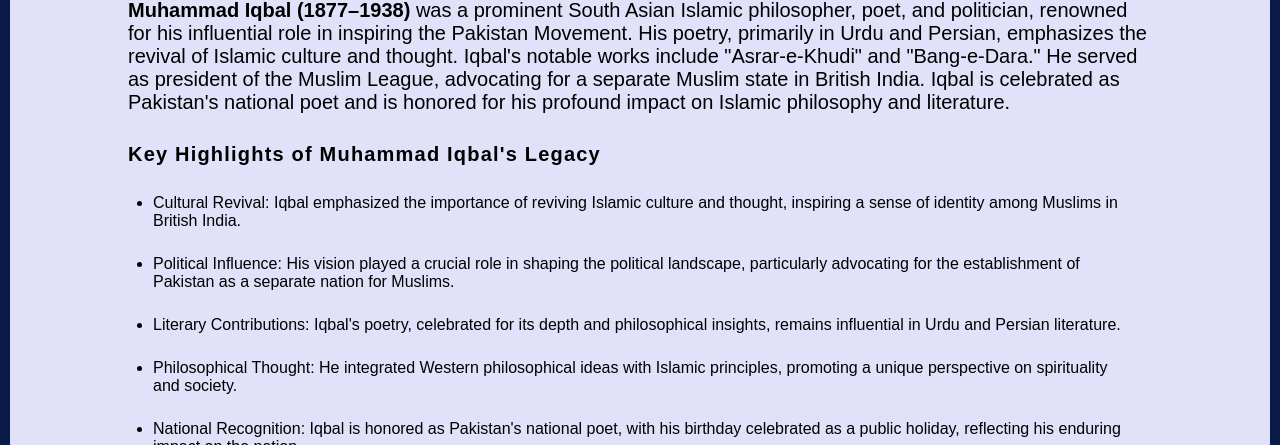
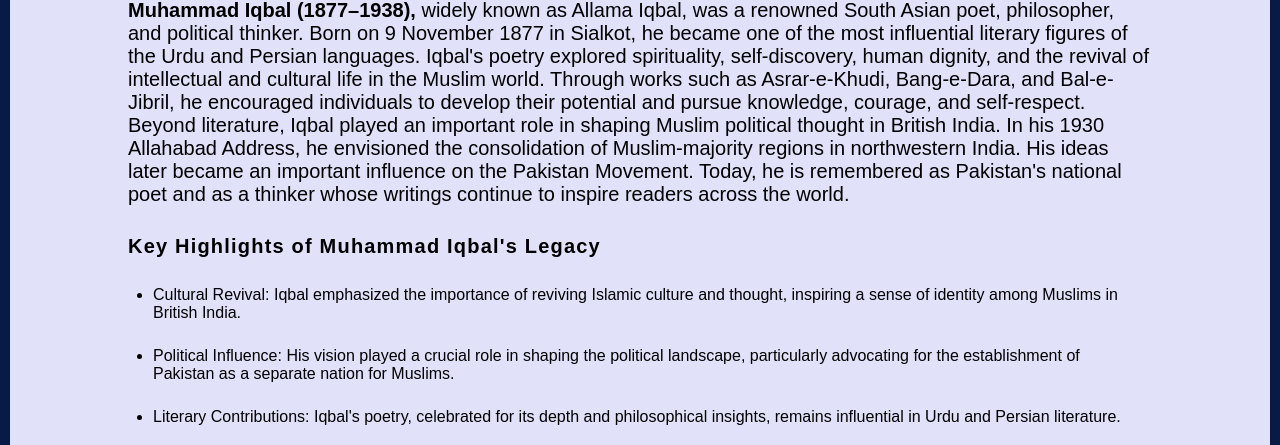
Before and after one commit to sabirhusseinbalal/Simple-Web-Projects, a plain HTML site: page Project-1-Tribute_Website/index.html in a window 1280 px wide. Shown: the part 655-1100 px from the top of the page. Drawn offline with Linux system fonts and the light colour scheme.

Commit message:
Revise biography content for Muhammad Iqbal
Updated the biography of Muhammad Iqbal to include additional details about his life, works, and influence.

```diff
--- a/Project-1-Tribute_Website/index.html
+++ b/Project-1-Tribute_Website/index.html
@@ -42,15 +42,11 @@
         <div class="title">Poet, Philosopher, and Political Visionary</div>
         <div class="content">
           <!-- Main -->
-          <span style="font-weight: bold">Muhammad Iqbal (1877–1938)</span> was
-          a prominent South Asian Islamic philosopher, poet, and politician,
-          renowned for his influential role in inspiring the Pakistan Movement.
-          His poetry, primarily in Urdu and Persian, emphasizes the revival of
-          Islamic culture and thought. Iqbal's notable works include
-          "Asrar-e-Khudi" and "Bang-e-Dara." He served as president of the
-          Muslim League, advocating for a separate Muslim state in British
-          India. Iqbal is celebrated as Pakistan's national poet and is honored
-          for his profound impact on Islamic philosophy and literature.
+          <span style="font-weight: bold">Muhammad Iqbal (1877–1938),</span> widely known as Allama Iqbal, was a renowned South Asian poet, philosopher, and political thinker. Born on 9 November 1877 in Sialkot, he became one of the most influential literary figures of the Urdu and Persian languages.
+
+Iqbal's poetry explored spirituality, self-discovery, human dignity, and the revival of intellectual and cultural life in the Muslim world. Through works such as Asrar-e-Khudi, Bang-e-Dara, and Bal-e-Jibril, he encouraged individuals to develop their potential and pursue knowledge, courage, and self-respect.
+
+Beyond literature, Iqbal played an important role in shaping Muslim political thought in British India. In his 1930 Allahabad Address, he envisioned the consolidation of Muslim-majority regions in northwestern India. His ideas later became an important influence on the Pakistan Movement. Today, he is remembered as Pakistan's national poet and as a thinker whose writings continue to inspire readers across the world.
         </div>
         <div class="conclusion">
           <div class="keys">
```
